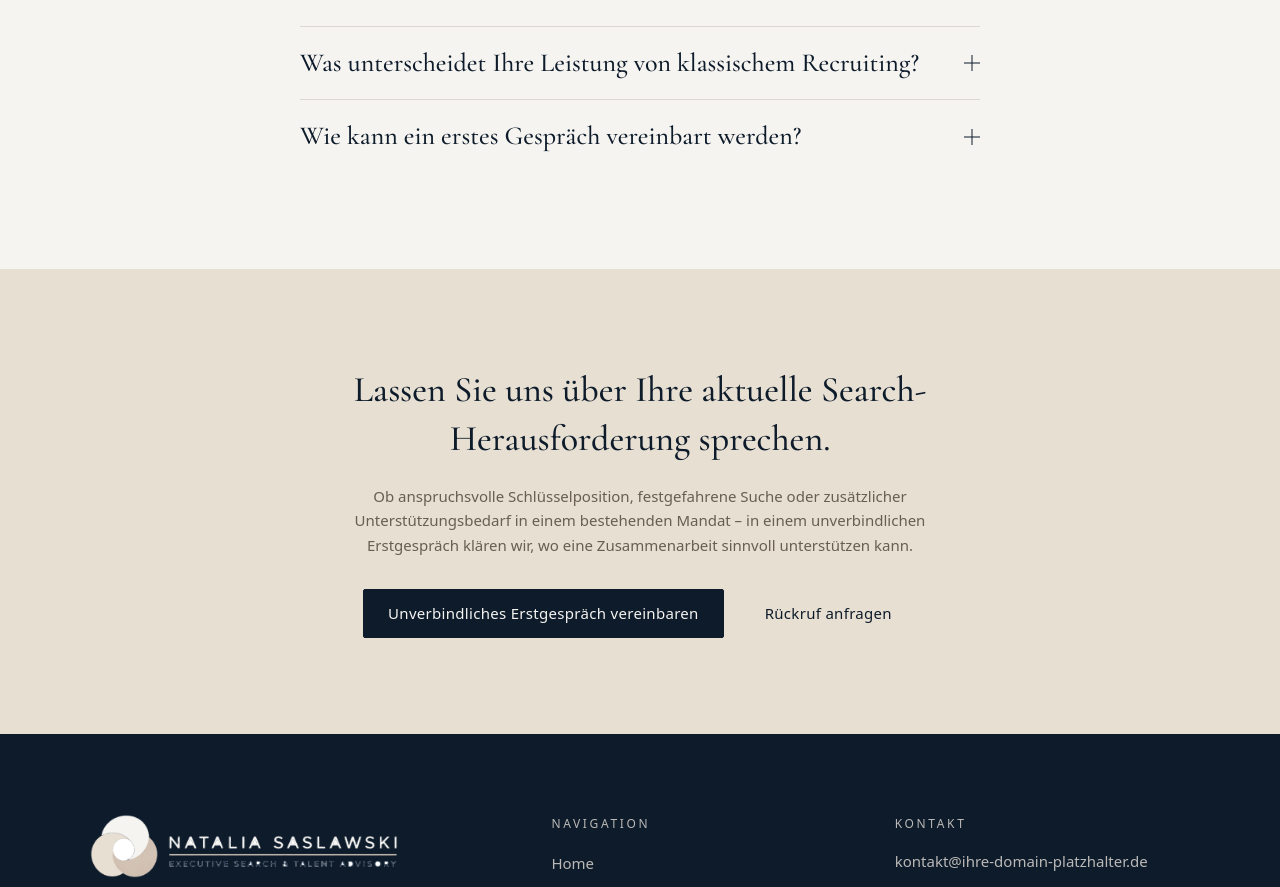
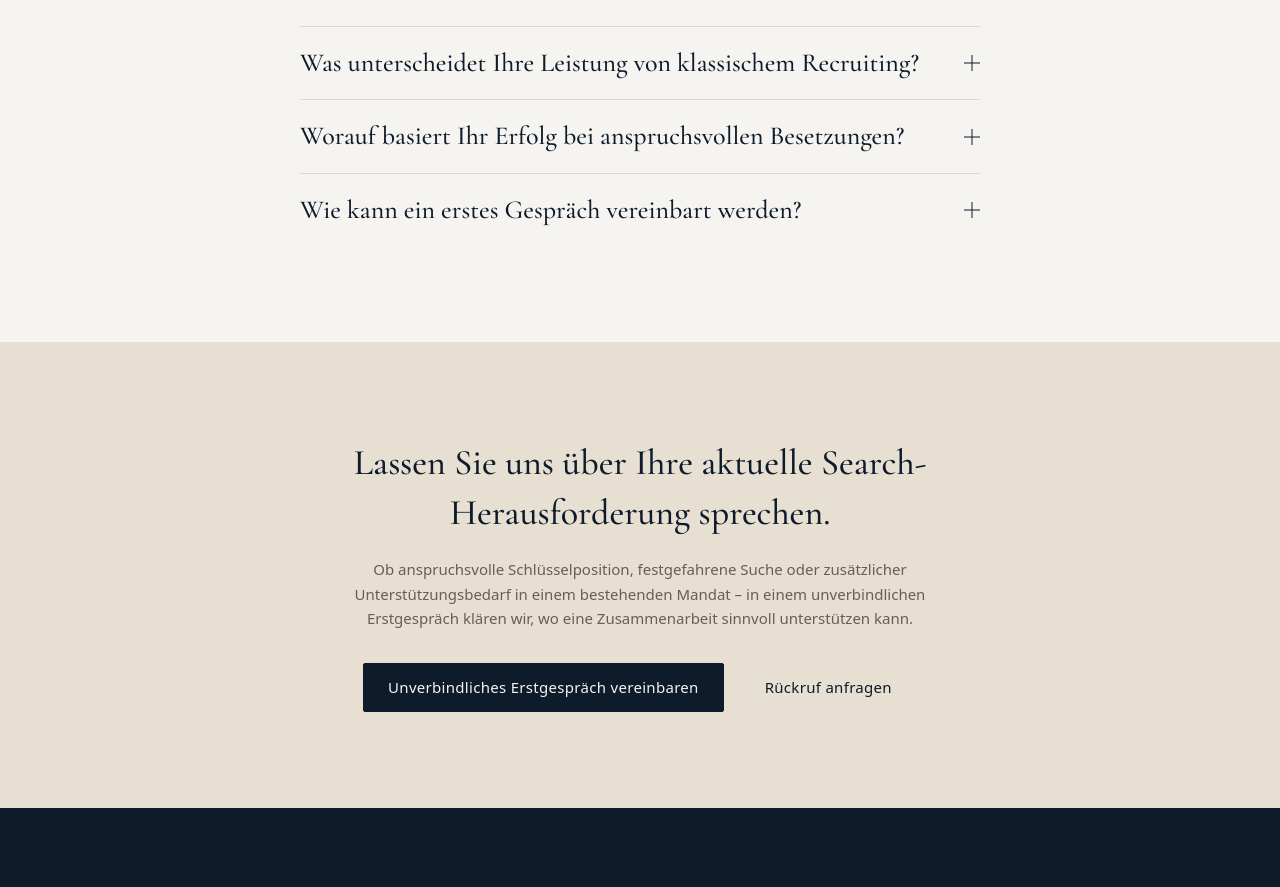
Before and after one commit to nataliasaslawski/Website, a Next.js app: page / in a window 1280 px wide. Shown: the part 5140-6027 px from the top of the page. Built offline with nearby package versions, Linux system fonts and the light colour scheme.

Commit message:
Add FAQ entry on what drives success in demanding searches
Co-Authored-By: Claude Sonnet 5 <noreply@anthropic.com>

```diff
--- a/src/components/home/HomeFaq.tsx
+++ b/src/components/home/HomeFaq.tsx
@@ -29,6 +29,11 @@ const items = [
       "Im Mittelpunkt steht nicht nur die operative Kandidat:innensuche, sondern die Verbindung aus Suchstrategie, Marktanalyse, Research, Direktansprache, Kandidat:innenbewertung und persönlicher Beratung. Ziel ist eine erfolgreiche Besetzung – entsprechend wird jedes fortgeführte Mandat konsequent und zielgerichtet bis zum Abschluss bearbeitet.",
   },
   {
+    question: "Worauf basiert Ihr Erfolg bei anspruchsvollen Besetzungen?",
+    answer:
+      "Langjährige Erfahrung aus zahlreichen erfolgreichen Besetzungen in unterschiedlichen Marktsituationen und Konjunkturphasen, ausgeprägte Menschenkenntnis und ein gutes Gespür für beide Seiten des Prozesses: Ich verstehe, was Unternehmen und Entscheider:innen wirklich brauchen, und kann gleichzeitig Kandidat:innen für eine Rolle und ein Umfeld gewinnen. Diese Verbindung aus Marktverständnis, Einschätzungsvermögen und persönlicher Ansprache ist für mich ein wesentlicher Erfolgsfaktor.",
+  },
+  {
     question: "Wie kann ein erstes Gespräch vereinbart werden?",
     answer:
       "Über die Terminbuchung, eine Rückrufanfrage oder direkte Kontaktaufnahme per E-Mail bzw. Kontaktformular.",
```
